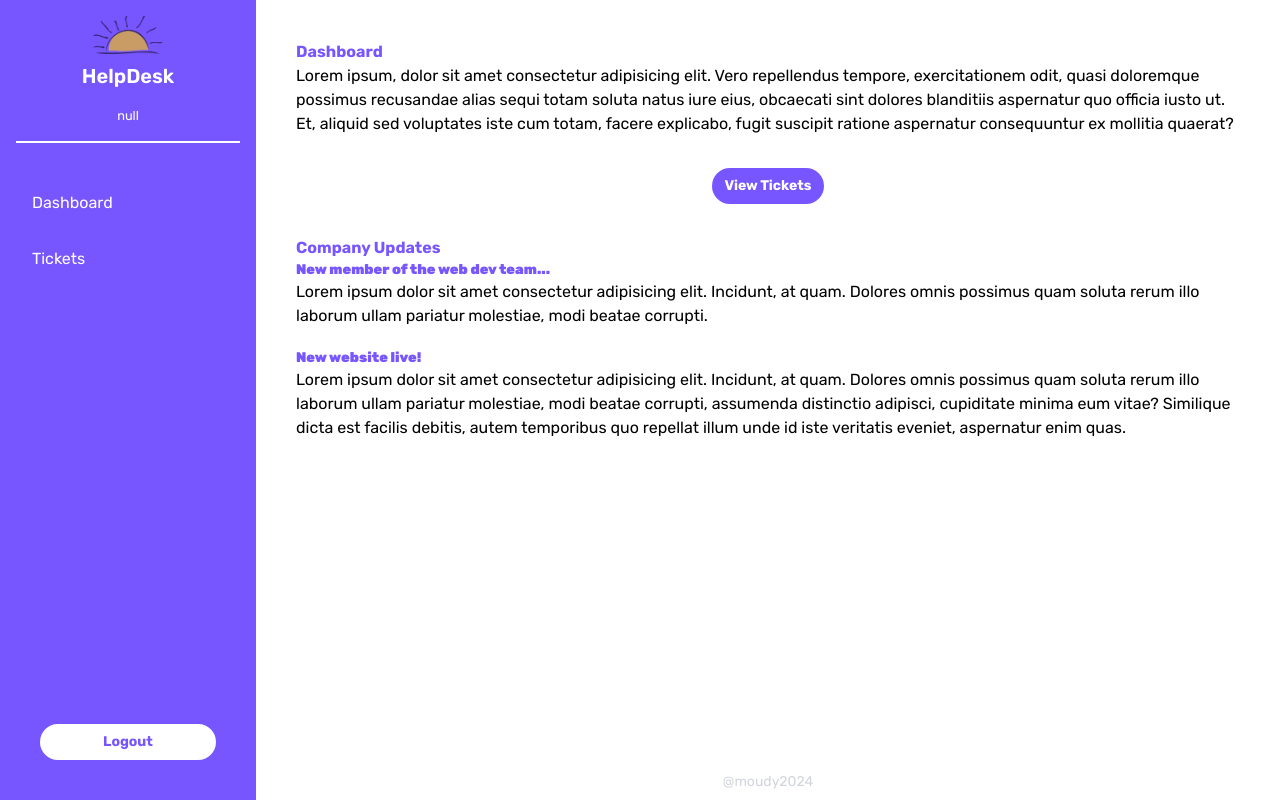
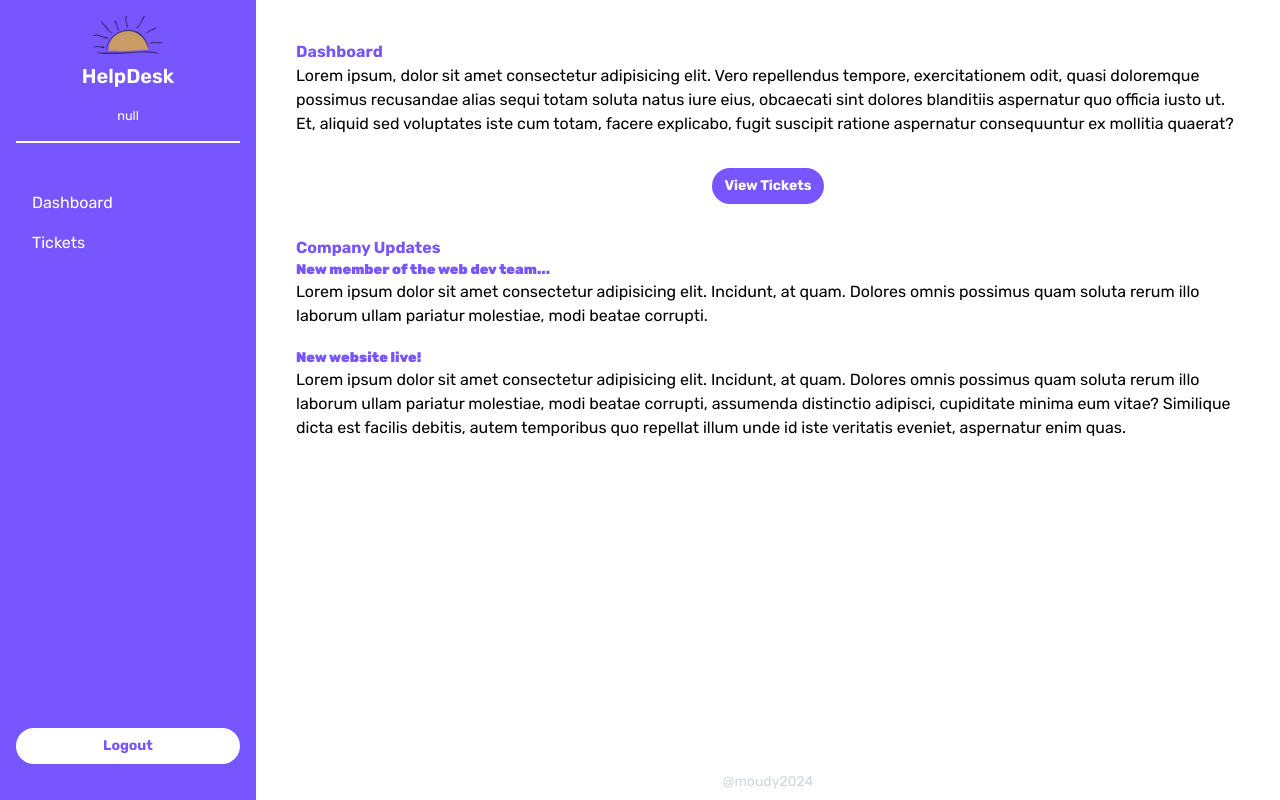
Before and after one commit to emoudy/helpdesk, a Next.js app: page / in a window 1280 px wide. Built offline with nearby package versions, Linux system fonts and the light colour scheme; no server answers.

Commit message:
navbar css fix

```diff
--- a/app/globals.css
+++ b/app/globals.css
@@ -14,10 +14,10 @@
 
   > .navbar {
     @apply
-      relative
       p-4
     bg-primary text-white
-      row-span-2 col-span-1;
+      row-span-2 col-span-1
+      flex flex-col;
 
     & h1, h2, h3 {
       @apply text-white;
@@ -39,10 +39,7 @@
     }
 
     & .navbar-middle {
-      @apply
-        flex flex-col
-        mt-10
-        space-y-4;
+      @apply grow mt-10;
 
       & .nav-link {
         @apply
@@ -56,9 +53,7 @@
     }
 
     & .navbar-logout {
-      @apply
-        absolute
-        bottom-10 inset-x-0 mx-10;
+      @apply mb-5;
     }
   }
 
@@ -141,7 +136,7 @@ li {
 
 /* form styles */
 form {
-  @apply p-6 bg-primary bg-opacity-5 rounded-lg h-screen flex flex-col;
+  @apply p-6 bg-primary bg-opacity-5 rounded-lg;
 
   label {
     @apply font-bold text-base text-primary;
@@ -150,21 +145,23 @@ form {
     @apply mt-2 mb-5 p-2 rounded-lg w-full;
   }
   .form-description {
-    @apply text-lg flex-grow overflow-hidden flex flex-col;
+    @apply text-lg flex-grow overflow-hidden;
   }
   button {
     @apply block mx-auto;
   }
 }
 form .form-description .text-editor {
-  @apply
-    flex-grow;
-    .ql-toolbar {
-      @apply bg-white p-5 rounded-t-lg;
-    }
-    .ql-container {
-      @apply bg-white p-5 rounded-b-lg resize-y overflow-auto min-h-[100px] flex-grow;
-    }
+  .ql-toolbar {
+    @apply bg-white p-5 rounded-t-lg;
+  }
+  .ql-container {
+    @apply
+      bg-white
+      p-5 min-h-40
+      rounded-b-lg
+      resize-y overflow-auto;
+  }
 }
 
 /* feedback styles */
@@ -195,7 +192,6 @@ form .form-description .text-editor {
     @apply flex min-w-1.5;
   }
 }
-
 .card_body {
   @apply px-20 py-10;
 }
```
